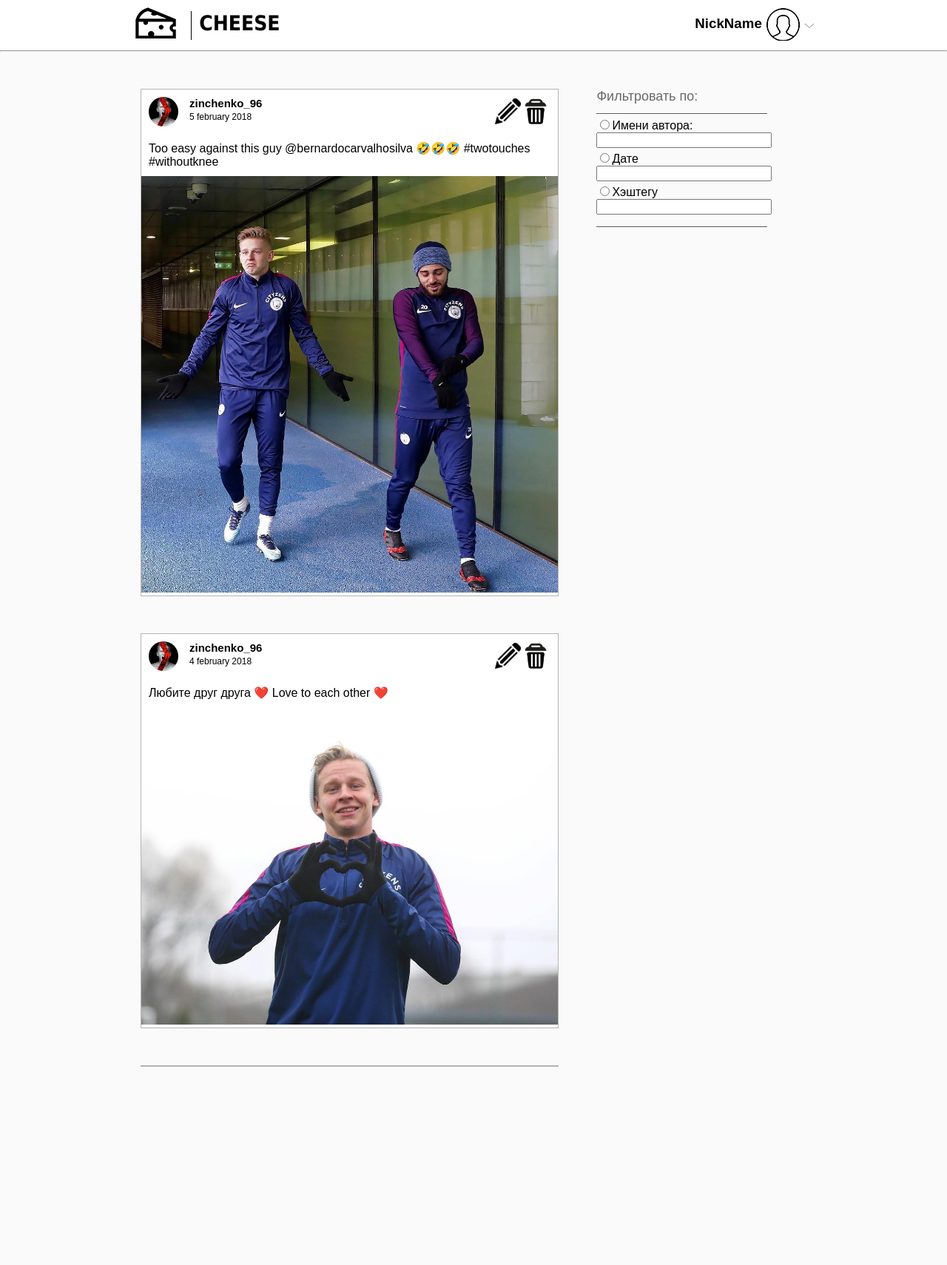
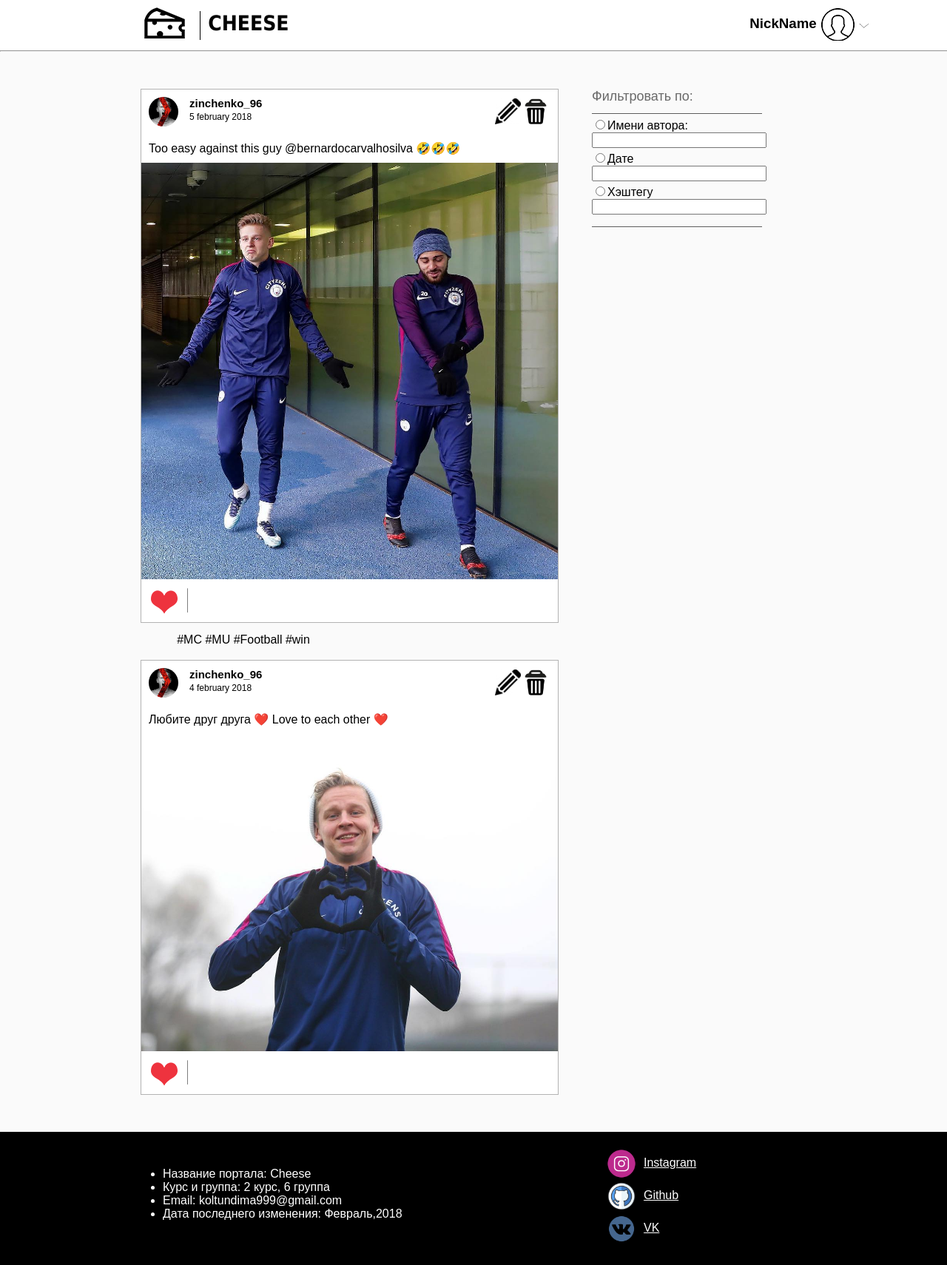
Before and after one commit to KoltunDmitry/-TrainingPractice, a plain HTML site: page Site/index.html in a window 1280 px wide. Shown: the whole page at 74% size. Before the commit the page ends 1442 px from the top, so only its background shows below. Drawn offline with Linux system fonts and the light colour scheme.

Commit message:
addition footer

```diff
--- a/Site/index.html
+++ b/Site/index.html
@@ -1,6 +1,7 @@
 <!DOCTYPE html>
 <html lang="en">
 <head>
+    <link rel="SHORTCUT ICON" href="image/cheese.ico" type="image/x-icon">
     <meta charset="UTF-8">
     <title>Cheese</title>
     <link rel="stylesheet" href="style.css">
@@ -9,20 +10,21 @@
     <header>
        <div class="heading">
         <div class = "container">
-            <img src="image/logo.png" alt="Cheese" class="logo">
+            <a href="#"><img src="image/logo.png" alt="Cheese" class="logo"></a>
             <img src="image/line.png" alt="" class="line">
             <div class="title">
-                <h1>cheese</h1>
+                <a href="#" class = "titleReference"><h1>cheese</h1></a>
             </div>
-            <img src="image/strelka.png" alt="" class="strelka">
-            <img src="image/profile.png" alt="" class="profile">
-            <div class="nicknameFooter">
+            <a href="#"><img src="image/arrow.png" alt="" class="arrow"></a>
+            <a href="#"><img src="image/profile.png" alt="" class="profile"></a>
+            <div class="nicknameHeader">
                 <h3>NickName</h3>
             </div>
         </div>
            <hr/>
        </div>
     </header>
+    <section>
     <div class="filtering">
         <span class="textFilter">Фильтровать по:</span>
         <img src="image/Line-Divider.png" alt ="" class="line-divider">
@@ -34,11 +36,12 @@
         <textarea name="hashtagInput" cols="40" rows="1"></textarea>
         <img src="image/Line-Divider.png" alt="" class="line-divider">
     </div>
-        <div class="post">
+        <div class="containterPost">
+        <div class="firstPost">
             <div class="headPost">
                 <div class="buttonHead">
-                    <img src="image/waste.png" alt="" class="delete">
-                    <img src="image/edit.jpg" alt="" class="edit">
+                    <a href="#"><img src="image/waste.png" alt="" class="delete"></a>
+                    <a href="#"><img src="image/edit.jpg" alt="" class="edit"></a>
                 </div>
                 <img src="temp/zinchenko.jpg" alt="" class="round">
                 <div class="blockNameDate">
@@ -51,16 +54,23 @@
                 </div>
             </div>
             <div class="text">
-                Too easy against this guy @bernardocarvalhosilva 🤣🤣🤣 #twotouches #withoutknee   </div>
+                Too easy against this guy @bernardocarvalhosilva 🤣🤣🤣 </div>
             <div class="photoPlace">
                 <img src="temp/zinchenkoPlay.jpg" alt="" class="photo">
             </div>
+            <div class="likeAndHashtags">
+                <a href="#"><img src="image/redheart.png" alt="" class="like"></a>
+                <img src="image/line.png" alt="" class="lineLikeAndHashtags">
+                <span class="hashtagInPost">#MC #MU #Football #win</span>
+            </div>
         </div>
+        </div>
+        <div class="containerPost">
         <div class="post">
             <div class="headPost">
                 <div class="buttonHead">
-                    <img src="image/waste.png" alt="" class="delete">
-                    <img src="image/edit.jpg" alt="" class="edit">
+                    <a href="#"><img src="image/waste.png" alt="" class="delete"></a>
+                        <a href="#"><img src="image/edit.jpg" alt="" class="edit"></a>
                 </div>
                 <img src="temp/zinchenko.jpg" alt="" class="round">
                 <div class="blockNameDate">
@@ -79,19 +89,31 @@
             <div class="photoPlace">
                 <img src="temp/zinchenkoLove.jpg" alt="" class="photo">
             </div>
+            <div class="likeAndHashtags">
+                <a href="#"><img src="image/redheart.png" alt="" class="like"></a>
+                <img src="image/line.png" alt="" class="lineLikeAndHashtags">
+            </div>
         </div>
-
-        <div class="post">
-
         </div>
-
-
-    <section>
-
     </section>
     <footer>
         <div class="footer">
+            <ul class="menu">
+                <li>Название портала: Cheese</li>
+                <li>Курс и группа: 2 курс, 6 группа</li>
+                <li>Email: koltundima999@gmail.com</li>
+                <li>Дата последнего изменения: Февраль,2018</li>
+            </ul>
+            <ul class="socialNetworks">
+                <li><a href="https://www.instagram.com/koldm99/"><img src="image/instagram.png" alt="" class="instagram">
+                    <a href="https://www.instagram.com/koldm99/" class="nameSocNetwork">Instagram</a>
+                </a></li>
+                <li><a href="https://github.com/KoltunDmitry"><img src="image/github.png" alt="" class="google">
 
+                    <a href="https://github.com/KoltunDmitry" class="nameSocNetwork">Github</a></a></li>
+                <li><a href="https://vk.com/id131667932"><img src="image/vk.png" alt="" class="vk"></a>
+                    <a href="https://vk.com/id131667932" class="nameSocNetwork">VK</a></li>
+            </ul>
         </div>
     </footer>
 </body>
--- a/Site/style.css
+++ b/Site/style.css
@@ -4,9 +4,14 @@ body{
     padding: 0;
     margin: 0;
 }
-
+header{
+    position: fixed;
+    top:0px;
+    left: 0px;
+    width: 1366px;
+    height: 72px;
+}
 .heading{
-
     background: white;
 }
 .container{
@@ -31,7 +36,7 @@ body{
     float:left;
     margin-top: 1px;
 }
-.strelka{
+.arrow{
     margin-top: 25px;
     width: 15px;
     height: 15px;
@@ -42,10 +47,18 @@ body{
     margin-right: 5px;
     float:right;
 }
-.nicknameFooter{
+.nicknameHeader{
     float:right;
     margin-right: 6px;
     margin-top: 2px;
+}
+.firstPost{
+    border: 1px solid #b3b3b3;
+    background: white;
+    max-width: 44%;
+    max-height: 830px;
+    margin-top: 120px;
+    margin-left: 190px;
 }
 .post{
     border: 1px solid #b3b3b3;
@@ -112,16 +125,13 @@ body{
     max-width: 100%;
     max-height: 100%;
 }
-.hashtagInPost{
-    margin-top: 17px;
-    text-align: center;
-    margin-bottom: 17px;
-}
 
 .filtering{
+    position: absolute;
+    left: 800px;
     float: right;
     margin-right: 19%;
-    margin-top: 42px;
+    margin-top: 0px;
     width: 18%;
     height: 20%;
 
@@ -143,3 +153,61 @@ textarea{
     height: 830px;
     border: 1px solid red;
 }
+.likeAndHashtags{
+}
+.like{
+    margin-left: 1%;
+}
+.lineLikeAndHashtags{
+    height: 50px;
+    width: 5px;
+}
+.hashtagInPost{
+    float:right;
+    width:470px;
+    margin-top: 15px;
+    margin-right: 45px;
+}
+.footer{
+    background: black;
+    margin-top: 50px;
+    height: 180px;
+    color: white;
+}
+.menu{
+    float: left;
+    margin-top: 48px;
+    margin-left: 180px;
+}
+.whiteVerticalLine{
+    height: 184px;
+}
+.socialNetworks{
+    margin-top: 23px;
+    float:right;
+    margin-right: 310px;
+    list-style-type: none;
+}
+.google{
+    weight:40px;
+    height: 40px;
+}
+.vk{
+    weight:40px;
+    height: 40px;
+}
+.instagram{
+    weight:40px;
+    height: 40px;
+}
+
+.nameSocNetwork {
+    float:right;
+    color: white;
+    width: 100px;
+    margin-left: 10px;
+    margin-top: 10px;
+}
+.titleReference{
+    color: black;
+}
```
Also changed, not shown: Site/image/Cheese.png (deleted), Site/image/arrow.png (renamed from Site/image/strelka.png), Site/image/cheese.ico (added), Site/image/github.png (added), Site/image/google+.png (added), Site/image/instagram.png (added), Site/image/redheart.png (added), Site/image/vk.png (added), Site/image/whiteVerticalLine.png (added), 2 other files.
